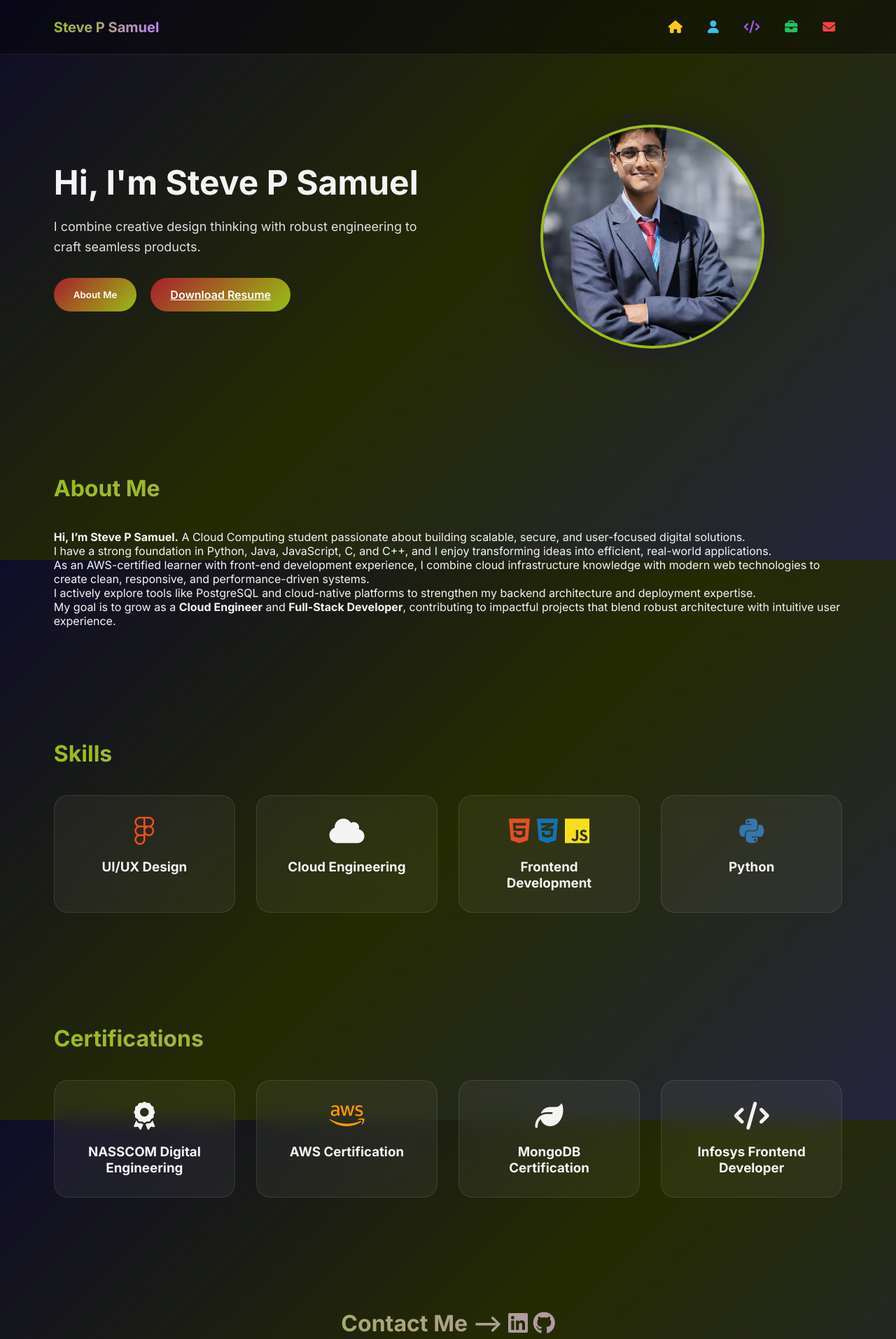
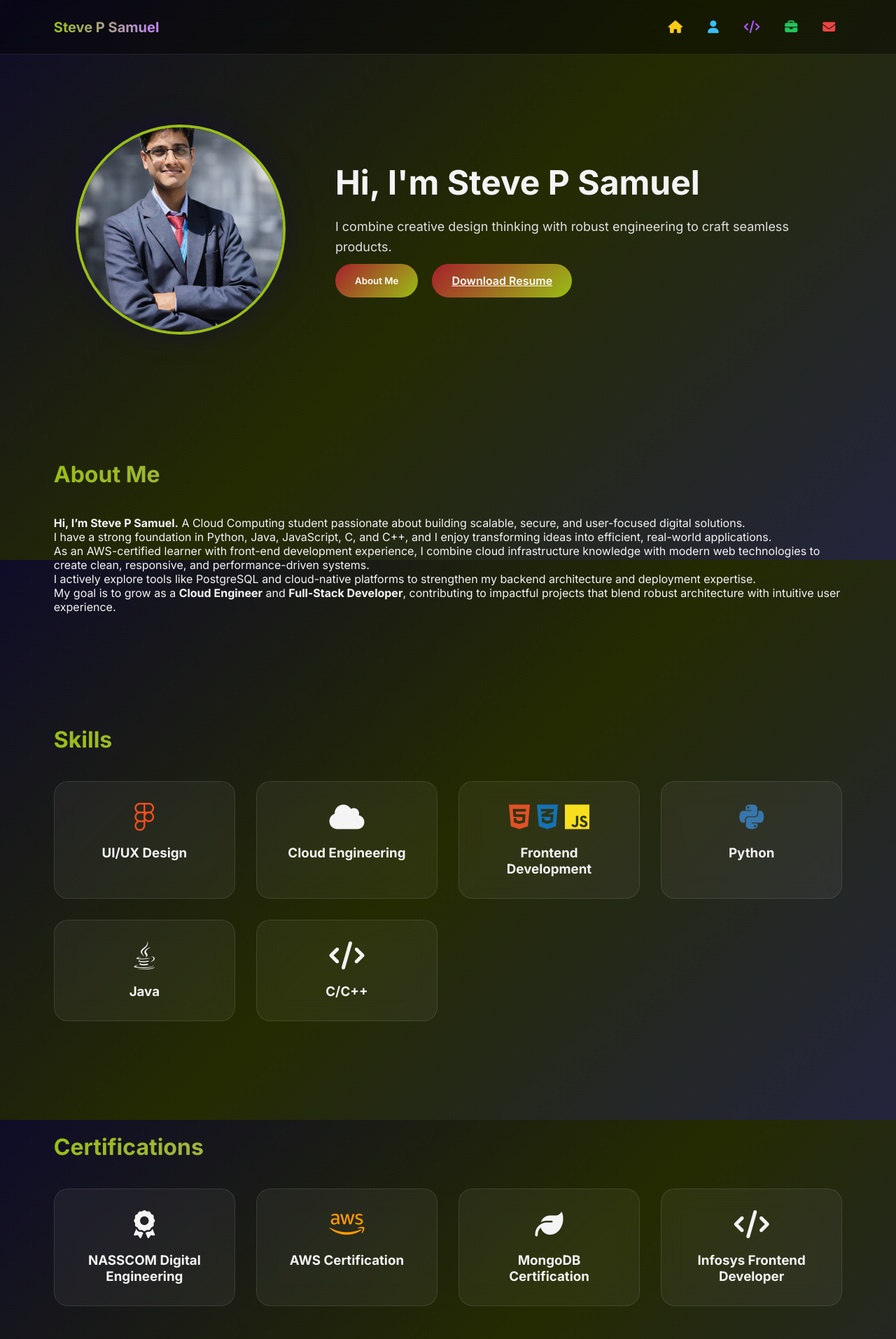
Before and after one commit to Stevesamuel64/stevekjc, a website: page public/index.html in a window 1280 px wide. Shown: the top 1913 px of the page at 70% size. Drawn offline with Linux system fonts and the light colour scheme.

Commit message:
Updated CSS for mobile responsiveness

```diff
--- a/public/index.html
+++ b/public/index.html
@@ -48,6 +48,10 @@
 
 <!-- HERO -->
 <section class="hero fade-in">
+<div class="hero-image">
+        <img src="images/steve.jpg" alt="Steve P Samuel">
+    </div>
+
     <div class="hero-text">
         <h2>Hi, I'm Steve P Samuel</h2>
         <p>
@@ -64,9 +68,6 @@
 
     </div>
 
-    <div class="hero-image">
-        <img src="images/steve.jpg" alt="Steve P Samuel">
-    </div>
 </section>
 
 <!-- ABOUT -->
@@ -145,6 +146,20 @@
             <h3>Python</h3>
         </div>
 
+         <div class="card skill-card">
+            <div class="skill-icon">
+                <i class="fab fa-java"></i>
+            </div>
+            <h3>Java</h3>
+        </div>
+
+         <div class="card skill-card">
+            <div class="skill-icon">
+                <i class="fas fa-code"></i>
+            </div>
+            <h3>C/C++</h3>
+        </div>
+
     </div>
 </section>
 
@@ -155,31 +170,39 @@
     <div class="cards">
 
         <div class="card cert-card">
+           <a href="files/resume.pdf" download class="cert-link">
             <div class="cert-icon">
-                <i class="fas fa-award"></i>
+                 <i class="fas fa-award"></i>
             </div>
             <h3>NASSCOM Digital Engineering</h3>
+          </a>
         </div>
 
         <div class="card cert-card">
+           <a href="files/resume.pdf" download class="cert-link">
             <div class="cert-icon">
                 <i class="fab fa-aws"></i>
             </div>
             <h3>AWS Certification</h3>
+          </a>
         </div>
 
         <div class="card cert-card">
+           <a href="files/resume.pdf" download class="cert-link">
             <div class="cert-icon">
                 <i class="fas fa-leaf"></i>
             </div>
             <h3>MongoDB Certification</h3>
+           </a>
         </div>
 
         <div class="card cert-card">
+           <a href="files/resume.pdf" download class="cert-link">
             <div class="cert-icon">
                 <i class="fas fa-code"></i>
             </div>
             <h3>Infosys Frontend Developer</h3>
+           </a>
         </div>
 
     </div>
--- a/public/style.css
+++ b/public/style.css
@@ -115,23 +115,23 @@ nav a:hover {
 
 .hero-text p {
     font-size: 18px;
-    margin-bottom: 30px;
+    margin-bottom: 10px;
     opacity: 0.9;
     line-height: 1.6;
 }
 
 .hero-image {
-    flex: 1;
+    flex: 0.5;
     display: flex;
     justify-content: center;
 }
 
 .hero-image img {
-    width: 320px;
-    height: 320px;
+    width: 300px;
+    height: 300px;
     max-width: 100%;
     object-fit: cover;
-    border-radius: 50%;
+    border-radius: 60%;
     border: 4px solid var(--accent);
     box-shadow: 0 0 40px rgba(20, 1, 85, 0.4);
 }
@@ -221,6 +221,13 @@ section {
     justify-content: center;
     gap: 10px;
 }
+
+.cert-link {
+    text-decoration: none;
+    color: inherit;
+    display: block;
+}
+
 
 .fa-python { color: #3776ab; }
 .fa-html5 { color: #e34f26; }
```
